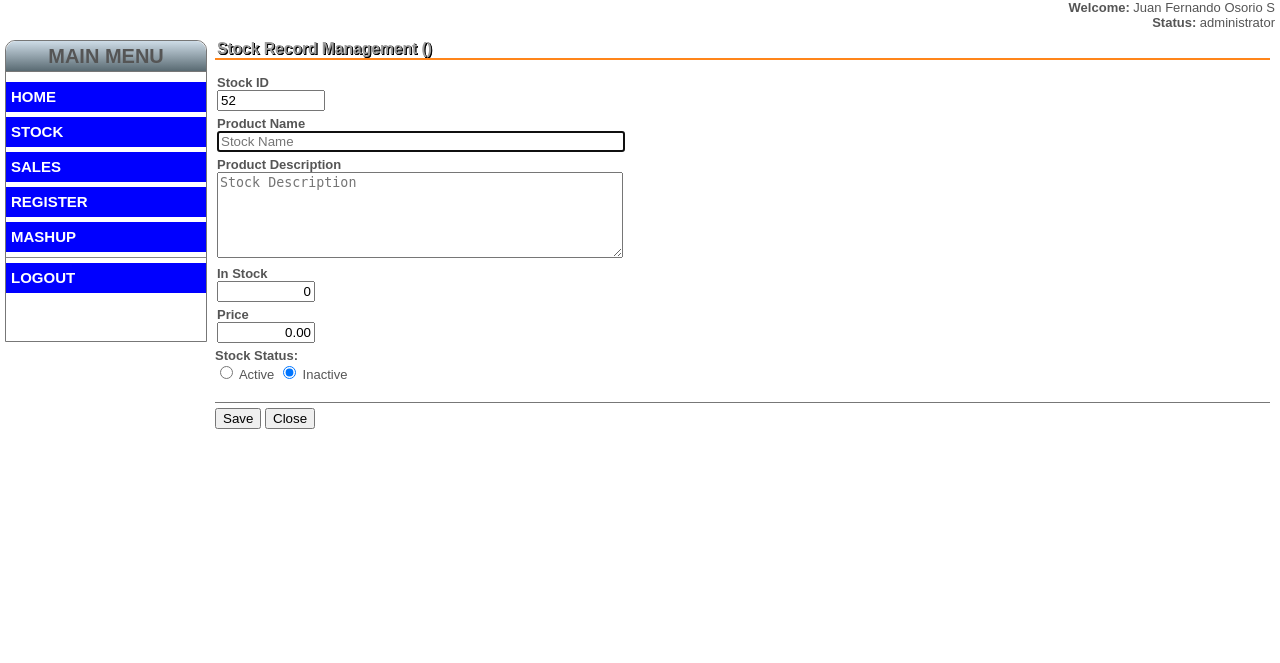
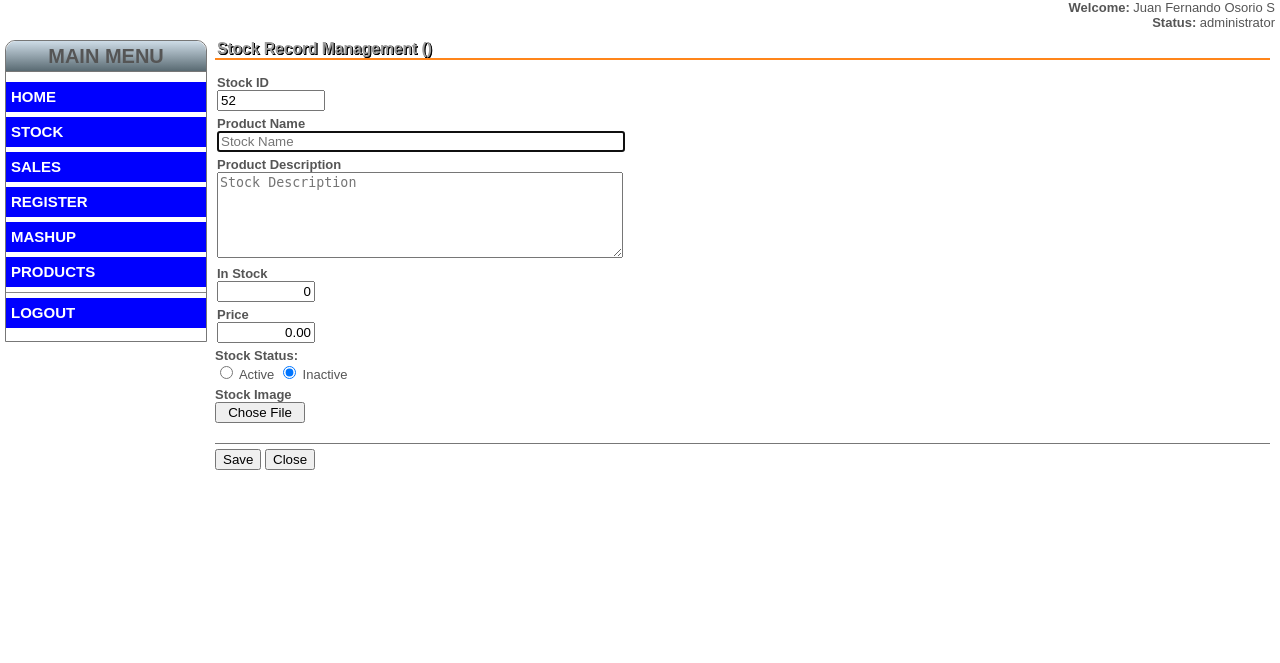
Before and after one commit to lucianocarinhato/LPA-eComms, a PHP site: page /stockaddedit.php in a window 1280 px wide. Shown: the part 67-730 px from the top of the page. Run offline with PHP 8.4, Linux system fonts and the light colour scheme; a user stored in the database is signed in; data comes from the database, SQL or seed files in the repository.

Commit message:
Adding "Choose Image" function

```diff
--- a/app-lib.php
+++ b/app-lib.php
@@ -111,6 +111,7 @@ function build_navBlock() {
       <div id="navSales" class="navItem" onclick="navMan('sales.php')">SALES</div>
       <div id="navReg" class="navItem" onclick="navMan('reg.php')">REGISTER</div>
       <div id="navMashup" class="navItem" onclick="navMan('mashup.php')">MASHUP</div>
+      <div id="navProducts" class="navItem" onclick="navMan('products.php')">PRODUCTS</div>
       <div class="menuSep"></div>
       <div id="navLog" class="navItem" onclick="navMan('login.php?killses=true')">LOGOUT</div>
 
--- a/index.php
+++ b/index.php
@@ -40,6 +40,7 @@
   </script>
 
 
+
 <?PHP
 build_footer();
 ?>
--- a/mashup.php
+++ b/mashup.php
@@ -3,7 +3,7 @@
   require('app-lib.php');
   build_headermashup($displayName);
 ?>
-
+  <?PHP build_navBlock(); ?>
 <div id="mainPageMashup">
 
     <div id="missionStatement">
--- a/stockaddedit.php
+++ b/stockaddedit.php
@@ -13,6 +13,9 @@
   if(!$txtSearch) {
     isset($_REQUEST['txtSearch'])? $txtSearch = $_REQUEST['txtSearch'] : $txtSearch = "";
   }
+
+
+
   if($action == "delRec") {
     $query =
       "UPDATE lpa_stock SET
@@ -145,6 +148,16 @@
         <input name="txtStatus" id="txtStockStatusInactive" type="radio" value="i">
           <label for="txtStockStatusInactive">Inactive</label>
       </div>
+      <div style="margin-top: <?PHP echo $fieldSpacer; ?>">
+
+
+<!-- Save image button -->
+        <div><b>Stock Image </b></div>
+        <button type="button" name="txtStockImage" id="txtStockImage" placeholder="Stock Image" value="<?PHP echo $stockOnHand; ?>"
+        style="width: 90px;text-align: center"  title="Stock Image">Chose File</button>
+      </div>
+<!-- End save image button -->
+
       <input name="a" id="a" value="<?PHP echo $mode; ?>" type="hidden">
       <input name="sid" id="sid" value="<?PHP echo $sid; ?>" type="hidden">
       <input name="txtSearch" id="txtSearch" value="<?PHP echo $txtSearch; ?>" type="hidden">
@@ -157,6 +170,56 @@
       <?PHP } ?>
     </div>
   </div>
+  <?PHP
+  if($action == "txtStockImage") {
+
+ // Save image function
+    function saveImage(){
+          $currentDir = getcwd();
+          $uploadDirectory = "/uploads/";
+
+          $errors = []; // Store all foreseen and unforseen errors here
+
+          $fileExtensions = ['jpeg','jpg','png']; // Get all the file extensions
+
+          $fileName = $_FILES['myfile']['name'];
+          $fileSize = $_FILES['myfile']['size'];
+          $fileTmpName  = $_FILES['myfile']['tmp_name'];
+          $fileType = $_FILES['myfile']['type'];
+          $fileExtension = strtolower(end(explode('.',$fileName)));
+
+          $uploadPath = $currentDir . $uploadDirectory . basename($fileName);
+
+          if (isset($_POST['submit'])) {
+
+              if (! in_array($fileExtension,$fileExtensions)) {
+                  $errors[] = "This file extension is not allowed. Please upload a JPEG or PNG file";
+              }
+
+              if ($fileSize > 2000000) {
+                  $errors[] = "This file is more than 2MB. Sorry, it has to be less than or equal to 2MB";
+              }
+
+              if (empty($errors)) {
+                  $didUpload = move_uploaded_file($fileTmpName, $uploadPath);
+
+                  if ($didUpload) {
+                      echo "The file " . basename($fileName) . " has been uploaded";
+                  } else {
+                      echo "An error occurred somewhere. Try again or contact the admin";
+                  }
+              } else {
+                  foreach ($errors as $error) {
+                      echo $error . "These are the errors" . "\n";
+                  }
+              }
+          }
+      }
+    }
+
+     // End save image function
+
+    ?>
   <script>
     var stockRecStatus = "<?PHP echo $stockStatus; ?>";
     if(stockRecStatus == "a") {
```
Also changed, not shown: products.php (+14 -5 lines), 1 other file.
